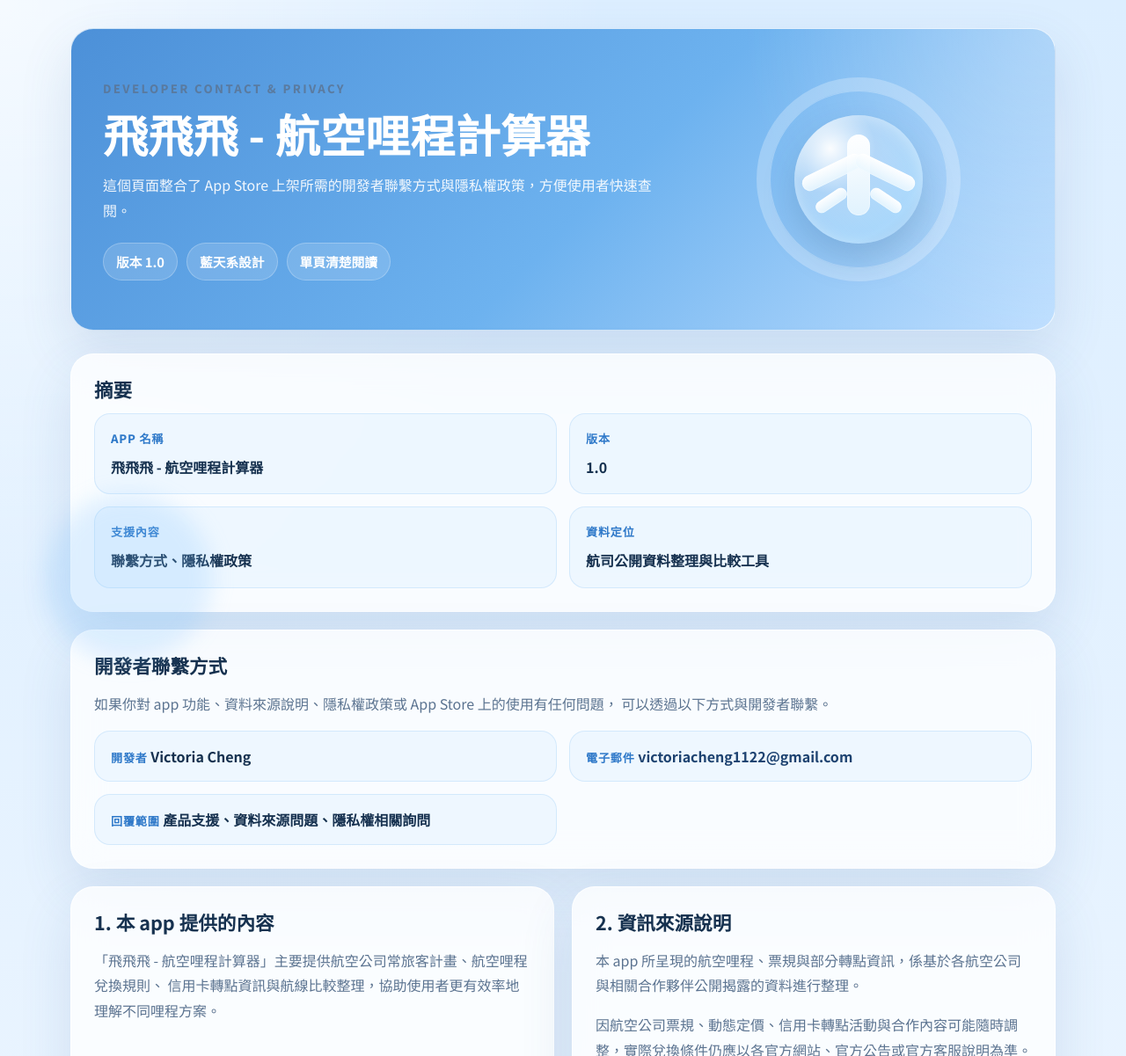
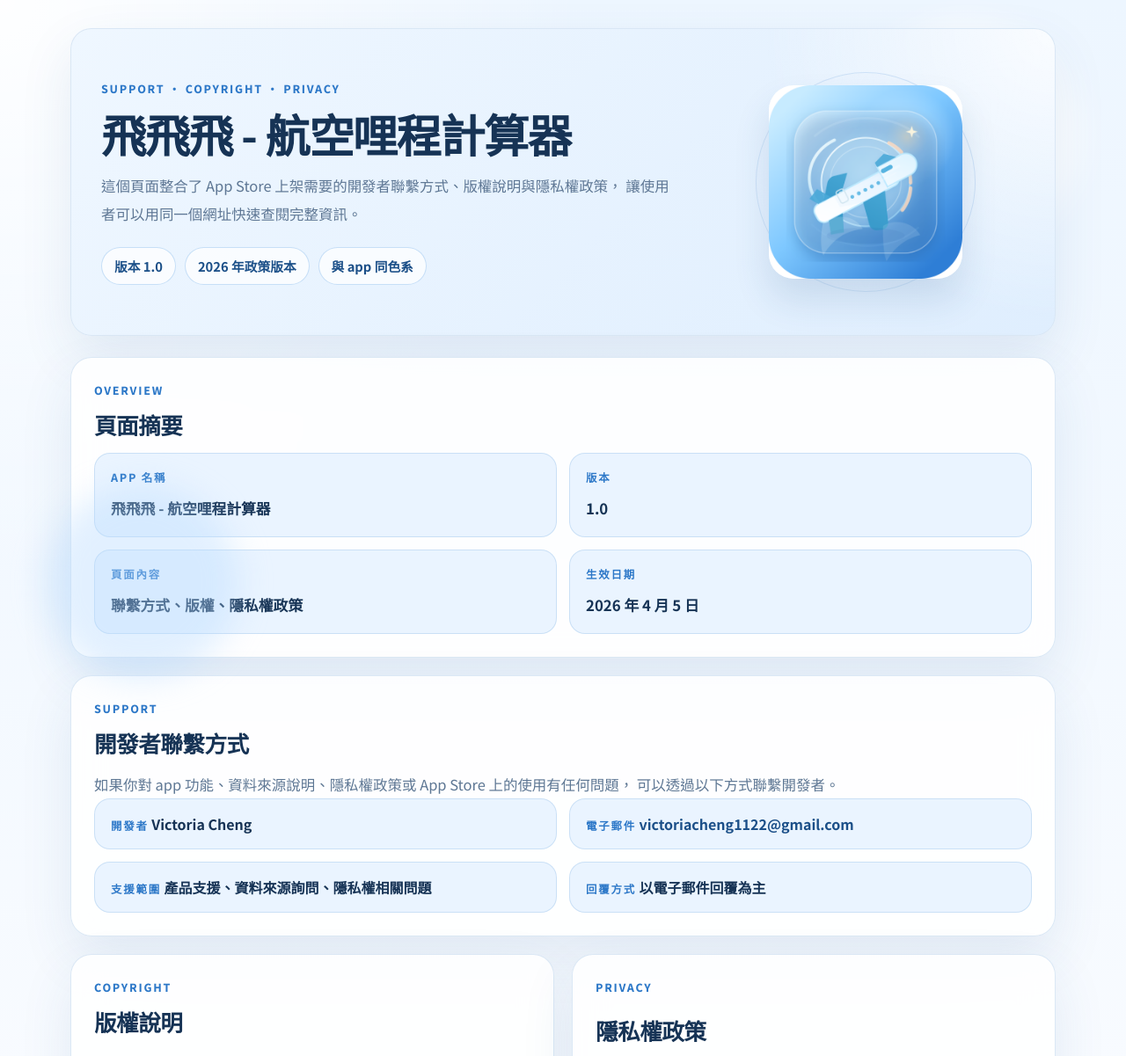
Before and after one commit to VictoriaC1122/feifeifei-mileage-support-site, a plain HTML site: page index.html in a window 1280 px wide. Shown: the top 1201 px of the page at 88% size. Drawn offline with Linux system fonts and the light colour scheme.

Commit message:
Refresh support site design and add app icon

```diff
--- a/index.html
+++ b/index.html
@@ -3,15 +3,15 @@
   <head>
     <meta charset="UTF-8" />
     <meta name="viewport" content="width=device-width, initial-scale=1.0" />
-    <title>飛飛飛 - 航空哩程計算器 | 開發者聯繫方式與隱私權政策</title>
+    <title>飛飛飛 - 航空哩程計算器 | 開發者聯繫、版權與隱私權</title>
     <meta
       name="description"
-      content="飛飛飛 - 航空哩程計算器的開發者聯繫方式與隱私權政策。"
+      content="飛飛飛 - 航空哩程計算器的開發者聯繫方式、版權說明與隱私權政策。"
     />
     <link rel="preconnect" href="https://fonts.googleapis.com" />
     <link rel="preconnect" href="https://fonts.gstatic.com" crossorigin />
     <link
-      href="https://fonts.googleapis.com/css2?family=Noto+Sans+TC:wght@400;500;700;800&display=swap"
+      href="https://fonts.googleapis.com/css2?family=Noto+Sans+TC:wght@400;500;600;700;800&display=swap"
       rel="stylesheet"
     />
     <link rel="stylesheet" href="./styles.css" />
@@ -20,32 +20,30 @@
     <div class="page-shell">
       <header class="hero-card glass-card">
         <div class="hero-copy">
-          <p class="eyebrow">Developer Contact & Privacy</p>
+          <p class="eyebrow">Support • Copyright • Privacy</p>
           <h1>飛飛飛 - 航空哩程計算器</h1>
           <p class="hero-text">
-            這個頁面整合了 App Store 上架所需的開發者聯繫方式與隱私權政策，方便使用者快速查閱。
+            這個頁面整合了 App Store 上架需要的開發者聯繫方式、版權說明與隱私權政策，
+            讓使用者可以用同一個網址快速查閱完整資訊。
           </p>
           <div class="hero-chips">
             <span class="chip">版本 1.0</span>
-            <span class="chip">藍天系設計</span>
-            <span class="chip">單頁清楚閱讀</span>
+            <span class="chip">2026 年政策版本</span>
+            <span class="chip">與 app 同色系</span>
           </div>
         </div>
         <div class="hero-visual" aria-hidden="true">
-          <div class="sky-ring"></div>
-          <div class="plane-core">
-            <div class="plane-body"></div>
-            <div class="plane-wing plane-wing-left"></div>
-            <div class="plane-wing plane-wing-right"></div>
-            <div class="plane-tail plane-tail-left"></div>
-            <div class="plane-tail plane-tail-right"></div>
-          </div>
+          <div class="icon-orbit"></div>
+          <img class="app-icon" src="./app-icon.png" alt="飛飛飛 - 航空哩程計算器 App Icon" />
         </div>
       </header>
 
       <main class="content-grid">
         <section class="glass-card intro-card">
-          <h2>摘要</h2>
+          <div class="section-heading">
+            <p class="section-kicker">Overview</p>
+            <h2>頁面摘要</h2>
+          </div>
           <div class="summary-grid">
             <div class="summary-item">
               <p class="summary-label">App 名稱</p>
@@ -56,21 +54,24 @@
               <p class="summary-value">1.0</p>
             </div>
             <div class="summary-item">
-              <p class="summary-label">支援內容</p>
-              <p class="summary-value">聯繫方式、隱私權政策</p>
+              <p class="summary-label">頁面內容</p>
+              <p class="summary-value">聯繫方式、版權、隱私權政策</p>
             </div>
             <div class="summary-item">
-              <p class="summary-label">資料定位</p>
-              <p class="summary-value">航司公開資料整理與比較工具</p>
+              <p class="summary-label">生效日期</p>
+              <p class="summary-value">2026 年 4 月 5 日</p>
             </div>
           </div>
         </section>
 
         <section class="glass-card contact-card">
-          <h2>開發者聯繫方式</h2>
-          <p>
+          <div class="section-heading">
+            <p class="section-kicker">Support</p>
+            <h2>開發者聯繫方式</h2>
+          </div>
+          <p class="lead">
             如果你對 app 功能、資料來源說明、隱私權政策或 App Store 上的使用有任何問題，
-            可以透過以下方式與開發者聯繫。
+            可以透過以下方式聯繫開發者。
           </p>
           <div class="contact-grid">
             <div class="contact-item">
@@ -82,92 +83,93 @@
               <a href="mailto:victoriacheng1122@gmail.com">victoriacheng1122@gmail.com</a>
             </div>
             <div class="contact-item">
-              <span class="contact-label">回覆範圍</span>
-              <strong>產品支援、資料來源問題、隱私權相關詢問</strong>
+              <span class="contact-label">支援範圍</span>
+              <strong>產品支援、資料來源詢問、隱私權相關問題</strong>
+            </div>
+            <div class="contact-item">
+              <span class="contact-label">回覆方式</span>
+              <strong>以電子郵件回覆為主</strong>
             </div>
           </div>
         </section>
 
-        <section class="glass-card">
-          <h2>1. 本 app 提供的內容</h2>
+        <section class="glass-card policy-card">
+          <div class="section-heading">
+            <p class="section-kicker">Copyright</p>
+            <h2>版權說明</h2>
+          </div>
           <p>
-            「飛飛飛 - 航空哩程計算器」主要提供航空公司常旅客計畫、航空哩程兌換規則、
-            信用卡轉點資訊與航線比較整理，協助使用者更有效率地理解不同哩程方案。
+            「飛飛飛 - 航空哩程計算器」的 app 設計、頁面文案、資料整理方式、介面表現與原始程式內容，
+            除另有註明外，均由開發者保留相關權利。
+          </p>
+          <p>
+            各航空公司名稱、常旅客計畫名稱、信用卡名稱、聯盟名稱、商標與官方規則內容，
+            則分別屬於其原權利人所有。本 app 與本頁面的用途為資訊整理與比較說明，
+            不代表與相關航空公司、銀行或聯盟具有官方隸屬、背書或代理關係。
           </p>
         </section>
 
-        <section class="glass-card">
-          <h2>2. 資訊來源說明</h2>
+        <section class="glass-card policy-card">
+          <div class="section-heading">
+            <p class="section-kicker">Privacy</p>
+            <h2>隱私權政策</h2>
+          </div>
           <p>
-            本 app 所呈現的航空哩程、票規與部分轉點資訊，係基於各航空公司與相關合作夥伴公開揭露的資料進行整理。
+            本 app 主要提供航空公司常旅客計畫、航空哩程兌換規則、信用卡轉點資訊與航線比較整理，
+            目的是協助使用者更有效率地理解不同哩程方案。
           </p>
           <p>
-            因航空公司票規、動態定價、信用卡轉點活動與合作內容可能隨時調整，實際兌換條件仍應以各官方網站、官方公告或官方客服說明為準。
+            截至目前版本，app 不要求使用者建立帳號，也不以本頁面主動蒐集姓名、電話、付款資料等個人資訊。
           </p>
         </section>
 
-        <section class="glass-card">
-          <h2>3. 我們蒐集哪些資料</h2>
-          <p>
-            截至目前版本，app 主要用於展示與比較哩程資訊，不要求使用者建立帳號，也不以此頁面收集姓名、電話或付款資料。
-          </p>
-          <p>
-            若 app 未來加入本機偏好設定、搜尋條件保存或通知功能，可能僅在裝置本機保存相關資料。
-          </p>
-        </section>
-
-        <section class="glass-card">
-          <h2>4. 資料如何使用</h2>
+        <section class="glass-card policy-card">
+          <div class="section-heading">
+            <p class="section-kicker">Sources</p>
+            <h2>資訊來源與使用方式</h2>
+          </div>
           <ul>
-            <li>顯示與整理航空哩程計畫、規則與航線比較資訊。</li>
-            <li>協助使用者依需求篩選艙等、區域、航線或信用卡轉點關係。</li>
-            <li>改善 app 的閱讀體驗、資訊呈現與產品支援回覆品質。</li>
+            <li>本 app 所呈現的哩程、票規與部分轉點資訊，主要依據航空公司與合作夥伴的公開資料整理。</li>
+            <li>app 會用這些資料進行條件篩選、結果排序、轉點整理與閱讀化呈現。</li>
+            <li>實際兌換規則、票況、動態定價與轉點活動仍應以各官方網站、官方公告或官方客服為準。</li>
           </ul>
         </section>
 
-        <section class="glass-card">
-          <h2>5. 是否上傳到外部伺服器</h2>
-          <p>
-            目前我們沒有在這個支援與隱私權頁面中提供帳號系統，也不在此頁面主動蒐集使用者輸入資料。
-          </p>
-          <p>
-            若 app 本體未來新增需要網路連線的資料更新或外部 API 服務，相關資料流程將於版本更新時同步修訂本政策。
-          </p>
+        <section class="glass-card policy-card">
+          <div class="section-heading">
+            <p class="section-kicker">Storage</p>
+            <h2>資料保存與第三方服務</h2>
+          </div>
+          <ul>
+            <li>目前本頁沒有帳號系統，也不在此頁主動蒐集使用者輸入資料。</li>
+            <li>若 app 未來加入本機偏好設定、搜尋條件保存或通知功能，可能僅在裝置本機保存必要資料。</li>
+            <li>截至目前版本，本頁不以廣告投放、第三方登入或行為追蹤為目的。</li>
+          </ul>
         </section>
 
-        <section class="glass-card">
-          <h2>6. 第三方服務與追蹤</h2>
-          <p>
-            截至本政策版本，我們不以本頁面進行廣告投放、第三方登入或行為追蹤用途。
-          </p>
-          <p>
-            若未來導入分析工具、外部資料 API 或其他第三方服務，將在本頁更新相應說明。
-          </p>
-        </section>
-
-        <section class="glass-card">
-          <h2>7. 資料分享與揭露</h2>
-          <p>我們不會出售或出租使用者個人資料。</p>
-          <p>
-            若依法令要求、配合主管機關合法程序，或為保護使用者、開發者與公眾安全而有必要時，才可能依法提供必要資訊。
-          </p>
-        </section>
-
-        <section class="glass-card">
-          <h2>8. 使用者權利</h2>
+        <section class="glass-card policy-card">
+          <div class="section-heading">
+            <p class="section-kicker">Rights</p>
+            <h2>使用者權利</h2>
+          </div>
           <ul>
             <li>你可以隨時停止使用本 app。</li>
-            <li>若對資料來源、使用方式或隱私權政策有疑問，可直接透過聯繫方式來信詢問。</li>
+            <li>若對資料來源、使用方式或隱私權政策有疑問，可透過本頁提供的聯繫方式來信詢問。</li>
             <li>若未來 app 提供本機儲存內容，你可透過刪除 app 或清除資料來移除相關資訊。</li>
           </ul>
         </section>
 
-        <section class="glass-card">
-          <h2>9. 政策更新</h2>
+        <section class="glass-card policy-card final-card">
+          <div class="section-heading">
+            <p class="section-kicker">Policy Update</p>
+            <h2>政策更新</h2>
+          </div>
           <p>
-            若 app 功能、資料處理流程或第三方服務有重大調整，本頁內容將一併更新。
+            若 app 功能、資料處理流程、資料來源形式或第三方服務有重大調整，
+            本頁內容將一併更新。
           </p>
-          <p><strong>生效日期：</strong>2026 年 4 月 3 日</p>
+          <p><strong>目前版本：</strong>1.0</p>
+          <p><strong>生效日期：</strong>2026 年 4 月 5 日</p>
         </section>
       </main>
     </div>
--- a/styles.css
+++ b/styles.css
@@ -1,19 +1,22 @@
 :root {
-  --bg-top: #dceeff;
-  --bg-bottom: #f4f9ff;
-  --hero-top: #4c90d8;
-  --hero-mid: #6db2ef;
-  --hero-bottom: #bfdfff;
-  --primary: #2f79c9;
-  --primary-soft: #d9ecff;
-  --deep-blue: #1d4270;
-  --text-primary: #16314f;
-  --text-secondary: #5b7390;
-  --card-bg: rgba(255, 255, 255, 0.78);
-  --card-stroke: rgba(255, 255, 255, 0.7);
-  --shadow: 0 24px 60px rgba(57, 100, 153, 0.14);
-  --radius-xl: 34px;
-  --radius-lg: 26px;
+  --bg-top: #edf6ff;
+  --bg-mid: #f8fbff;
+  --bg-bottom: #ffffff;
+  --hero-top: #eff7ff;
+  --hero-bottom: #dfeefe;
+  --primary: #2d78c8;
+  --primary-strong: #1b4f88;
+  --primary-soft: #eaf4ff;
+  --accent: #ffbf8e;
+  --text-primary: #163355;
+  --text-secondary: #5e7794;
+  --text-muted: #7b92ac;
+  --card-bg: rgba(255, 255, 255, 0.86);
+  --card-stroke: rgba(216, 230, 245, 0.92);
+  --shadow: 0 24px 60px rgba(39, 92, 148, 0.1);
+  --radius-xl: 32px;
+  --radius-lg: 24px;
+  --radius-md: 18px;
 }
 
 * {
@@ -30,9 +33,9 @@ body {
   font-family: "Noto Sans TC", "SF Pro TC", "PingFang TC", sans-serif;
   color: var(--text-primary);
   background:
-    radial-gradient(circle at top left, rgba(255, 255, 255, 0.72), transparent 26%),
-    radial-gradient(circle at bottom right, rgba(182, 223, 255, 0.35), transparent 24%),
-    linear-gradient(180deg, var(--bg-top), var(--bg-bottom));
+    radial-gradient(circle at top left, rgba(255, 255, 255, 0.94), transparent 24%),
+    radial-gradient(circle at bottom right, rgba(208, 230, 255, 0.48), transparent 28%),
+    linear-gradient(180deg, var(--bg-top), var(--bg-mid) 50%, var(--bg-bottom));
 }
 
 body::before,
@@ -41,23 +44,23 @@ body::after {
   position: fixed;
   border-radius: 999px;
   pointer-events: none;
-  filter: blur(12px);
+  filter: blur(18px);
 }
 
 body::before {
-  width: 250px;
-  height: 250px;
-  top: 38px;
-  right: 6vw;
-  background: rgba(255, 255, 255, 0.35);
+  width: 260px;
+  height: 260px;
+  top: 24px;
+  right: 4vw;
+  background: rgba(255, 255, 255, 0.72);
 }
 
 body::after {
-  width: 190px;
-  height: 190px;
+  width: 220px;
+  height: 220px;
   left: 4vw;
-  bottom: 48px;
-  background: rgba(129, 195, 255, 0.22);
+  bottom: 28px;
+  background: rgba(181, 219, 255, 0.38);
 }
 
 .page-shell {
@@ -77,43 +80,71 @@ body::after {
 
 .hero-card {
   display: grid;
-  grid-template-columns: minmax(0, 1.55fr) minmax(240px, 0.9fr);
+  grid-template-columns: minmax(0, 1.55fr) minmax(230px, 0.85fr);
   gap: 28px;
   align-items: center;
-  padding: 36px;
-  margin-bottom: 26px;
+  padding: 34px;
+  margin-bottom: 24px;
   background:
-    radial-gradient(circle at top right, rgba(255, 255, 255, 0.24), transparent 30%),
-    linear-gradient(135deg, var(--hero-top), var(--hero-mid) 54%, var(--hero-bottom));
-  color: #fff;
+    radial-gradient(circle at top right, rgba(255, 255, 255, 0.82), transparent 28%),
+    linear-gradient(135deg, var(--hero-top), var(--hero-bottom));
 }
 
-.eyebrow {
-  margin: 0 0 12px;
-  font-size: 0.82rem;
+.eyebrow,
+.section-kicker,
+.summary-label,
+.contact-label {
+  margin: 0;
+  font-size: 0.78rem;
   font-weight: 800;
-  letter-spacing: 0.18em;
+  letter-spacing: 0.14em;
   text-transform: uppercase;
-  opacity: 0.8;
+}
+
+.eyebrow,
+.section-kicker {
+  color: var(--primary);
+}
+
+h1,
+h2,
+p,
+ul,
+li {
+  margin: 0;
 }
 
 h1 {
-  margin: 0;
-  font-size: clamp(2.2rem, 4vw, 3.5rem);
+  margin-top: 12px;
+  font-size: clamp(2.1rem, 4vw, 3.35rem);
   line-height: 1.08;
+  letter-spacing: -0.03em;
 }
 
 h2 {
-  margin: 0 0 14px;
-  font-size: 1.35rem;
-  line-height: 1.25;
+  margin-top: 6px;
+  font-size: clamp(1.35rem, 2vw, 1.68rem);
+  line-height: 1.2;
+  letter-spacing: -0.02em;
 }
 
 p,
 li {
   font-size: 1rem;
-  line-height: 1.8;
+  line-height: 1.85;
   color: var(--text-secondary);
+}
+
+.lead,
+.hero-text {
+  font-size: 1.03rem;
+  line-height: 1.9;
+}
+
+.hero-text {
+  margin-top: 16px;
+  color: var(--text-secondary);
+  max-width: 42rem;
 }
 
 strong {
@@ -121,14 +152,7 @@ strong {
 }
 
 ul {
-  margin: 0;
   padding-left: 1.2rem;
-}
-
-.hero-text {
-  max-width: 42rem;
-  color: rgba(255, 255, 255, 0.92);
-  margin: 16px 0 0;
 }
 
 .hero-chips {
@@ -141,91 +165,34 @@ ul {
 .chip {
   padding: 10px 14px;
   border-radius: 999px;
-  background: rgba(255, 255, 255, 0.15);
-  border: 1px solid rgba(255, 255, 255, 0.24);
-  color: #fff;
+  background: rgba(255, 255, 255, 0.72);
+  border: 1px solid rgba(196, 222, 247, 0.95);
+  color: var(--primary-strong);
   font-size: 0.92rem;
   font-weight: 700;
 }
 
 .hero-visual {
   position: relative;
-  min-height: 270px;
+  min-height: 280px;
   display: grid;
   place-items: center;
 }
 
-.sky-ring,
-.plane-core {
+.icon-orbit {
   position: absolute;
+  width: 250px;
+  height: 250px;
   border-radius: 999px;
+  background: radial-gradient(circle, rgba(255, 255, 255, 0.9), rgba(226, 240, 255, 0.25) 60%, transparent 72%);
+  border: 1px solid rgba(198, 221, 245, 0.8);
 }
 
-.sky-ring {
-  width: 232px;
-  height: 232px;
-  border: 15px solid rgba(255, 255, 255, 0.26);
-  box-shadow: inset 0 0 0 1px rgba(255, 255, 255, 0.28);
-}
-
-.plane-core {
-  width: 146px;
-  height: 146px;
-  background:
-    radial-gradient(circle at 28% 26%, rgba(255, 255, 255, 0.96), rgba(255, 255, 255, 0.28) 34%, rgba(180, 226, 255, 0.52) 72%, rgba(79, 152, 219, 0.48));
-  box-shadow:
-    inset 0 2px 18px rgba(255, 255, 255, 0.42),
-    0 18px 38px rgba(24, 67, 113, 0.18);
-}
-
-.plane-body,
-.plane-wing,
-.plane-tail {
-  position: absolute;
-  background: linear-gradient(180deg, rgba(255, 255, 255, 0.98), rgba(233, 247, 255, 0.86));
-  box-shadow: inset 0 0 0 1px rgba(255, 255, 255, 0.32);
-}
-
-.plane-body {
-  width: 26px;
-  height: 92px;
-  left: 60px;
-  top: 22px;
-  border-radius: 18px;
-}
-
-.plane-wing {
-  width: 74px;
-  height: 18px;
-  top: 56px;
-  border-radius: 14px;
-}
-
-.plane-wing-left {
-  left: 6px;
-  transform: rotate(-26deg);
-}
-
-.plane-wing-right {
-  right: 6px;
-  transform: rotate(26deg);
-}
-
-.plane-tail {
-  width: 40px;
-  height: 14px;
-  top: 90px;
-  border-radius: 12px;
-}
-
-.plane-tail-left {
-  left: 22px;
-  transform: rotate(-34deg);
-}
-
-.plane-tail-right {
-  right: 22px;
-  transform: rotate(34deg);
+.app-icon {
+  position: relative;
+  width: min(220px, 100%);
+  border-radius: 28px;
+  box-shadow: 0 24px 40px rgba(36, 83, 132, 0.14);
 }
 
 .content-grid {
@@ -239,8 +206,15 @@ ul {
 }
 
 .intro-card,
-.contact-card {
+.contact-card,
+.final-card {
   grid-column: span 2;
+}
+
+.section-heading {
+  display: grid;
+  gap: 6px;
+  margin-bottom: 16px;
 }
 
 .summary-grid,
@@ -253,30 +227,30 @@ ul {
 .summary-item,
 .contact-item {
   padding: 16px 18px;
-  border-radius: 18px;
-  background: rgba(228, 242, 255, 0.55);
-  border: 1px solid rgba(189, 221, 249, 0.55);
+  border-radius: var(--radius-md);
+  background: var(--primary-soft);
+  border: 1px solid rgba(201, 224, 246, 0.95);
 }
 
 .summary-label,
 .contact-label {
-  margin: 0 0 6px;
-  font-size: 0.82rem;
-  font-weight: 800;
-  letter-spacing: 0.06em;
-  text-transform: uppercase;
   color: var(--primary);
+  margin-bottom: 8px;
 }
 
 .summary-value {
-  margin: 0;
-  font-size: 1rem;
+  font-size: 1.05rem;
   font-weight: 700;
   color: var(--text-primary);
 }
 
+.policy-card {
+  display: grid;
+  gap: 14px;
+}
+
 a {
-  color: var(--deep-blue);
+  color: var(--primary-strong);
   text-decoration: none;
   font-weight: 700;
 }
@@ -292,7 +266,7 @@ a:hover {
   }
 
   .hero-visual {
-    min-height: 210px;
+    min-height: 220px;
   }
 
   .content-grid,
@@ -302,7 +276,8 @@ a:hover {
   }
 
   .intro-card,
-  .contact-card {
+  .contact-card,
+  .final-card {
     grid-column: auto;
   }
 }
@@ -313,8 +288,23 @@ a:hover {
     padding: 18px 0 34px;
   }
 
-  .content-grid > section,
-  .hero-card {
+  .hero-card,
+  .content-grid > section {
     padding: 22px;
   }
+
+  h1 {
+    font-size: 2rem;
+  }
+
+  h2 {
+    font-size: 1.3rem;
+  }
+
+  p,
+  li,
+  .lead,
+  .hero-text {
+    font-size: 0.97rem;
+  }
 }
```
Also changed, not shown: app-icon.png (added).
